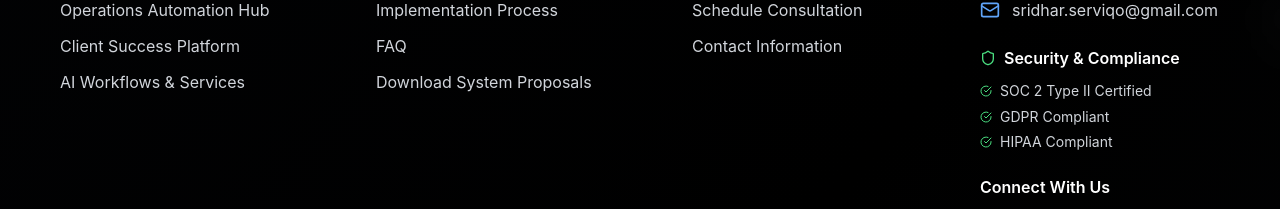
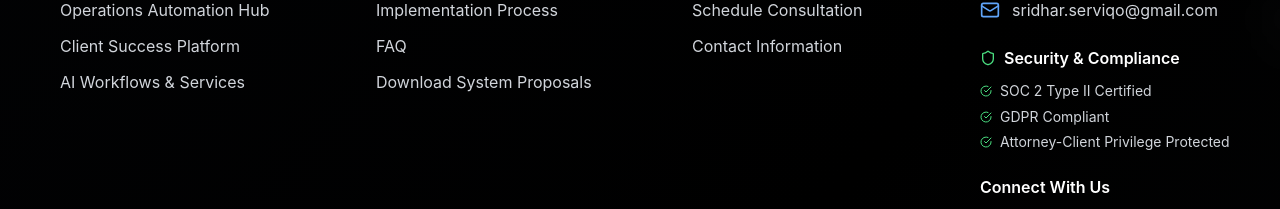
Before and after one commit to SridharA16/ServicoA16, a React (Vite) app: page / in a window 1280 px wide. Shown: the part 8300-8509 px from the top of the page. Built offline with nearby package versions, Linux system fonts and the light colour scheme.

Commit message:
Remove HIPAA Compliant from Footer

```diff
--- a/src/components/Footer.tsx
+++ b/src/components/Footer.tsx
@@ -62,7 +62,6 @@ const Footer = () => {
   const securityFeatures = [
     'SOC 2 Type II Certified',
     'GDPR Compliant',
-    'HIPAA Compliant',
     'Attorney-Client Privilege Protected',
     'Enterprise-Grade Encryption'
   ];
```
